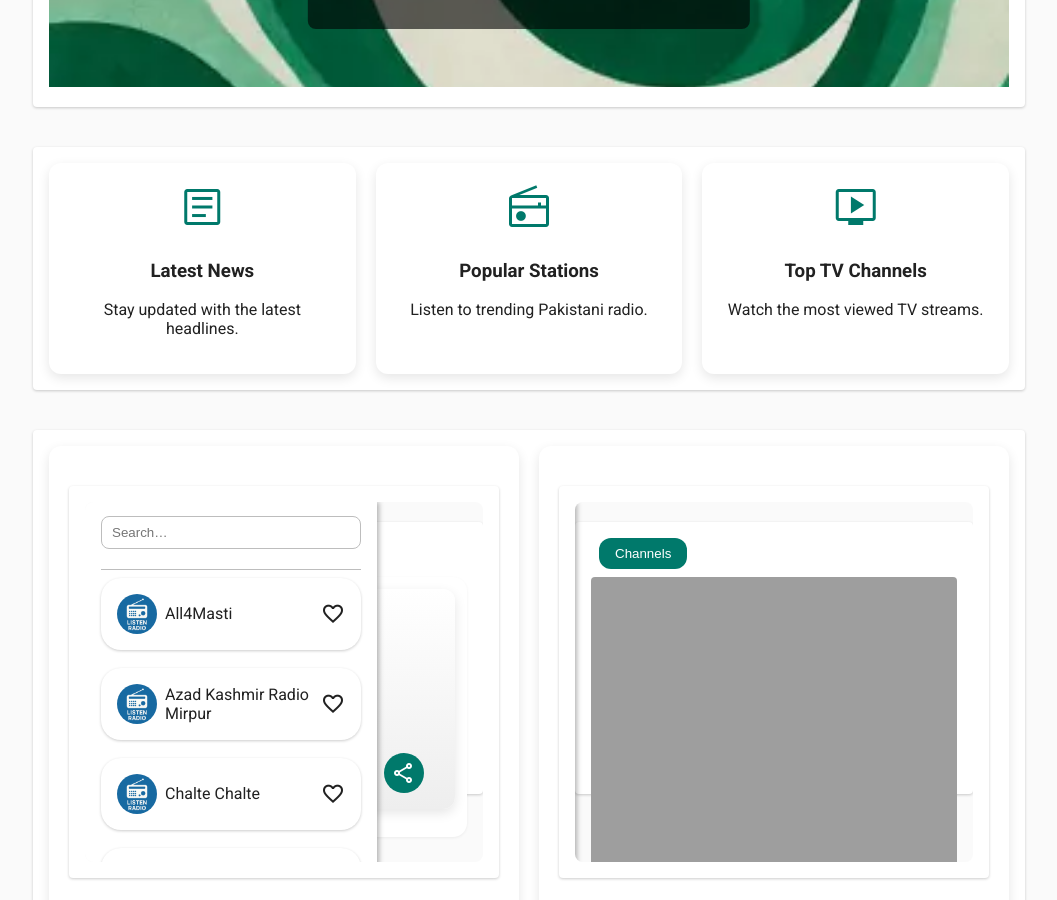
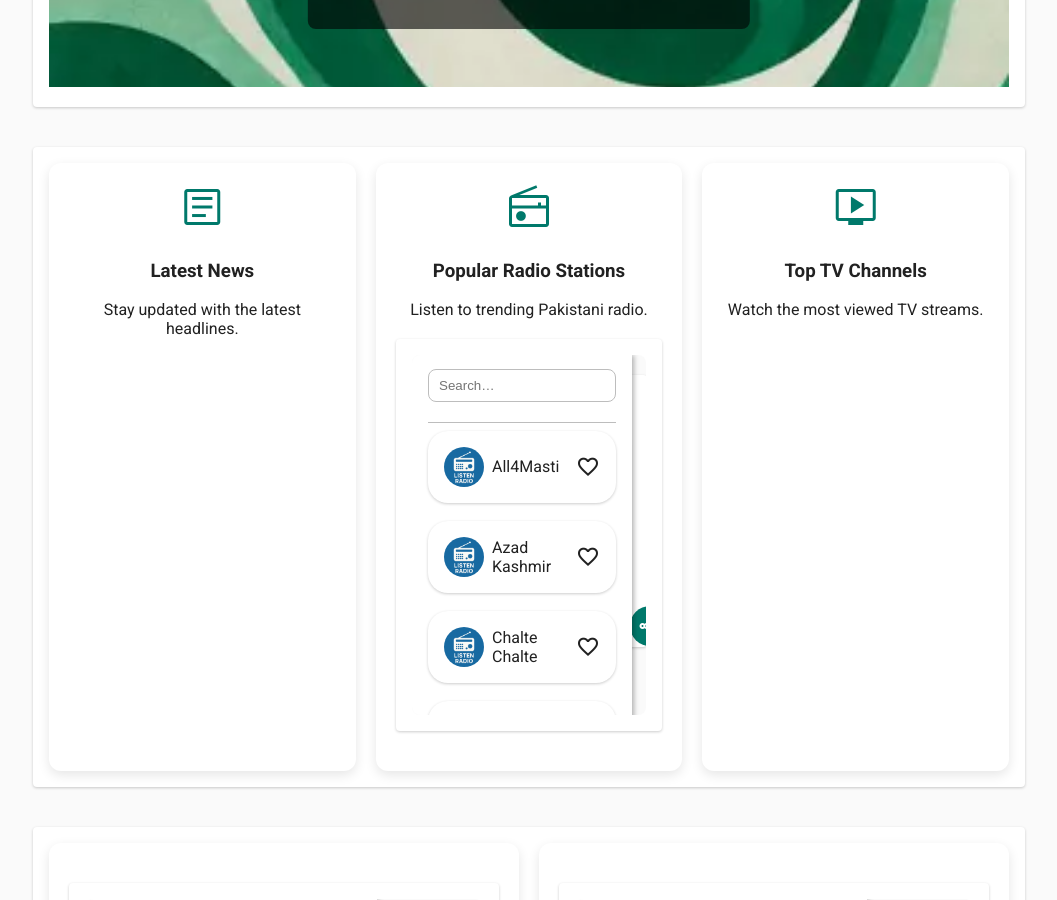
Before and after one commit to atifwaqar/pakstream, a Jekyll site: the page built from index.html, in a window 1280 px wide and 900 px high, scrolled down 307 px. Shown: the whole window, without its empty margins (111-1168 px from the left). Built offline with Jekyll 4.4.1, drawn with Linux system fonts in a browser that asks for light colours; comment, search, counter and statistics services are not loaded.

Commit message:
Update index.html

```diff
--- a/index.html
+++ b/index.html
@@ -120,8 +120,11 @@
     </div>
     <div class="feature-card">
       <span class="material-symbols-outlined">radio</span>
-      <h3>Popular Stations</h3>
+      <h3>Popular Radio Stations</h3>
       <p>Listen to trending Pakistani radio.</p>
+      <section class="youtube-section media-hub-section">
+        <iframe class="media-hub-embed" src="/media-hub-embed.html?m=radio" title="PakStream Radio" loading="lazy" allow="accelerometer; autoplay; clipboard-write; encrypted-media; gyroscope; picture-in-picture; web-share" allowfullscreen></iframe>
+      </section>
     </div>
     <div class="feature-card">
       <span class="material-symbols-outlined">live_tv</span>
```
